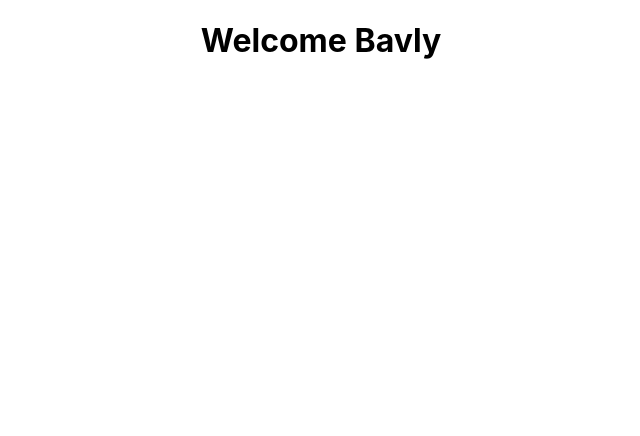
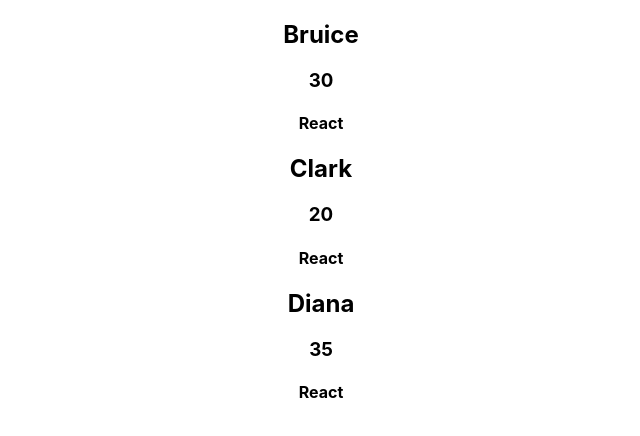
Before and after one commit to bavShehata/brushing-on-react, a React (Create React App) app in the folder hello-world/: page / in a window 1280 px wide. Shown: the top 436 px of the page, without its empty margins (319-959 px from the left). Built offline with nearby package versions, Linux system fonts and the light colour scheme.

Commit message:
list rendering without keys

```diff
--- a/hello-world/src/App.js
+++ b/hello-world/src/App.js
@@ -10,6 +10,7 @@ import ClassClick from "./components/ClassClick";
 import ClassEventBind from "./components/ClassEventBind";
 import ParentComponent from "./components/ParentComponent";
 import UserGreeting from "./components/UserGreeting";
+import NameList from "./components/NameList";
 
 function App() {
   return (
@@ -33,7 +34,8 @@ function App() {
       <Hello /> */}
       {/* <Greet name="Dani" superHero="antMan" />
       <Welcome name="Dani" superHero="antMan" /> */}
-      <UserGreeting />
+      {/* <UserGreeting /> */}
+      <NameList />
     </div>
   );
 }
--- /dev/null
+++ b/hello-world/src/components/NameList.js
@@ -0,0 +1,27 @@
+import React from "react";
+import Person from "./Person";
+const NameList = () => {
+  const persons = [
+    {
+      id: 1,
+      name: "Bruice",
+      age: 30,
+      skill: "React",
+    },
+    {
+      id: 2,
+      name: "Clark",
+      age: 20,
+      skill: "React",
+    },
+    {
+      id: 3,
+      name: "Diana",
+      age: 35,
+      skill: "React",
+    },
+  ];
+  const personList = persons.map((person) => <Person person={person} />);
+  return <div>{personList}</div>;
+};
+export default NameList;
--- /dev/null
+++ b/hello-world/src/components/Person.js
@@ -0,0 +1,12 @@
+import React from "react";
+const Person = (props) => {
+  const { person } = props;
+  return (
+    <div>
+      <h2>{person.name}</h2>
+      <h3>{person.age}</h3>
+      <h4>{person.skill}</h4>
+    </div>
+  );
+};
+export default Person;
--- a/hello-world/src/components/UserGreeting.js
+++ b/hello-world/src/components/UserGreeting.js
@@ -1,7 +1,8 @@
 import React, { useState } from "react";
 const UserGreeting = () => {
   const [isLoggedIn, setIsLoggedIn] = useState(true);
-  return isLoggedIn && <h1>Welcome Bavly</h1>;
+  const ele = <h1>hello</h1>;
+  return isLoggedIn && <h1>Welcome Bavly</h1> && ele;
 
   // return isLoggedIn ? <h1>Welcome Bavly</h1> : <h1>Welcome Guest</h1>;
 
```
